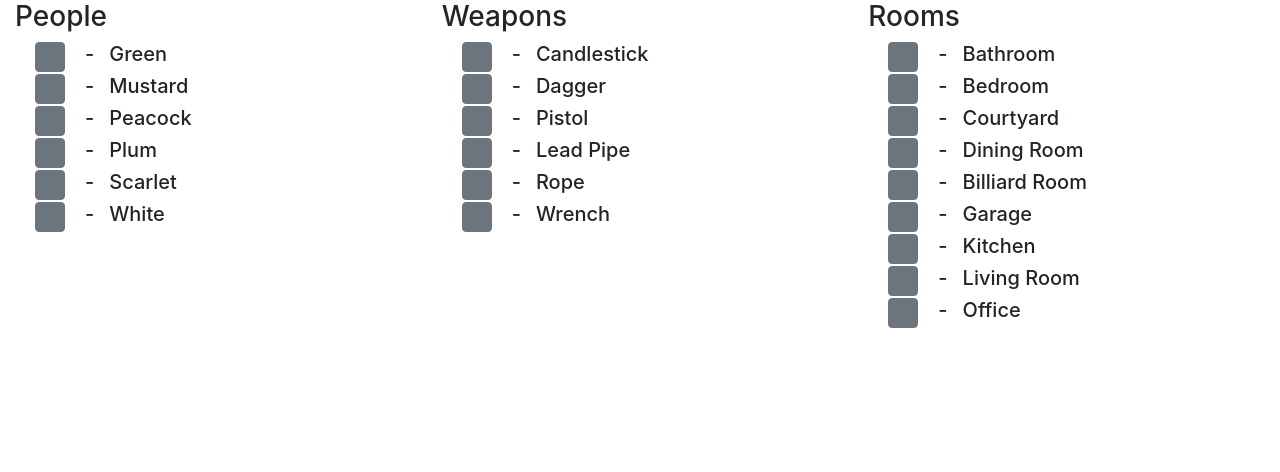
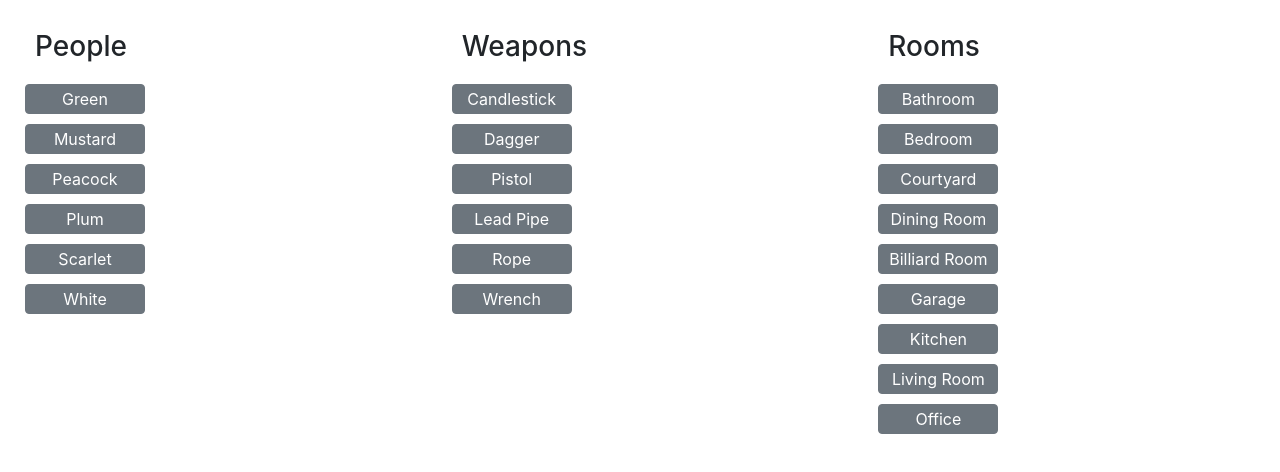
Before and after one commit to michaeldcarrell/clue, a plain HTML site: page index.html in a window 1280 px wide. Drawn offline with nearby package versions, Linux system fonts and the light colour scheme.

Commit message:
removing dash title in favor of the button itself having the item title in it

```diff
--- a/index.html
+++ b/index.html
@@ -39,19 +39,19 @@
 <div class="container-fluid">
     <div class="row">
         <div class="col">
-            <h3>People</h3>
+            <h3 class="section-title">People</h3>
             <div class="container-fluid people" id="people-container">
 
             </div>
         </div>
         <div class="col">
-            <h3>Weapons</h3>
+            <h3 class="section-title">Weapons</h3>
             <div class="container-fluid weapons" id="weapons-container">
 
             </div>
         </div>
         <div class="col">
-            <h3>Rooms</h3>
+            <h3 class="section-title">Rooms</h3>
             <div class="container-fluid rooms" id="rooms-container">
 
             </div>
--- a/resources/css/style.css
+++ b/resources/css/style.css
@@ -1,10 +1,18 @@
 .btn {
-    width: 30px;
+    width: 120px;
     height: 30px;
     float: right;
-    margin: 0 20px;
+    margin: 0 10px;
+    padding: 0;
 }
 
-.dash {
-    margin-right: 15px;
+.row {
+    margin-top: 10px;
 }
+
+.section-title {
+    margin: 20px;
+}
+/*.dash {*/
+/*    margin-right: 10px;*/
+/*}*/
--- a/resources/js/clue.js
+++ b/resources/js/clue.js
@@ -49,16 +49,17 @@ let initObjects = function() {
             btn.classList.add('btn', 'btn-secondary');
             btn.type = 'button';
             btn.setAttribute('data-current', '');
+            btn.innerText = items[currentType][item];
             row.appendChild(btn);
 
-            let dash = document.createElement('h5');
-            dash.classList.add('dash');
-            dash.innerText = '-';
-            row.appendChild(dash);
+            // let dash = document.createElement('p');
+            // dash.classList.add('dash');
+            // dash.innerText = '-';
+            // row.appendChild(dash);
 
-            let itemName = document.createElement('h5');
-            itemName.innerText = items[currentType][item];
-            row.appendChild(itemName);
+            // let itemName = document.createElement('p');
+            // itemName.innerText = items[currentType][item];
+            // row.appendChild(itemName);
 
             container.appendChild(row);
         }
```
